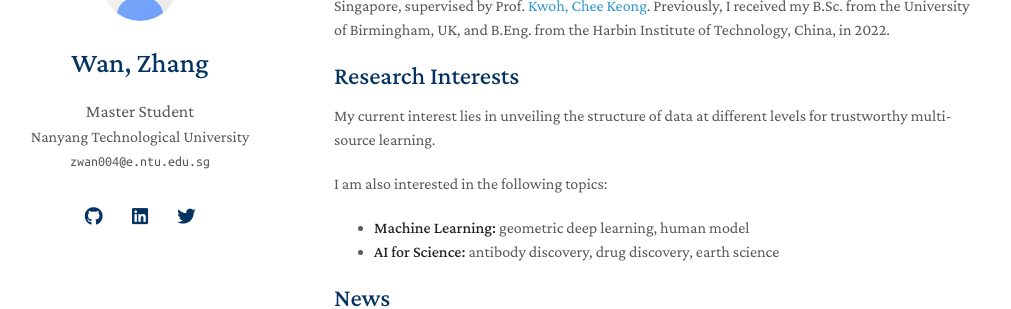
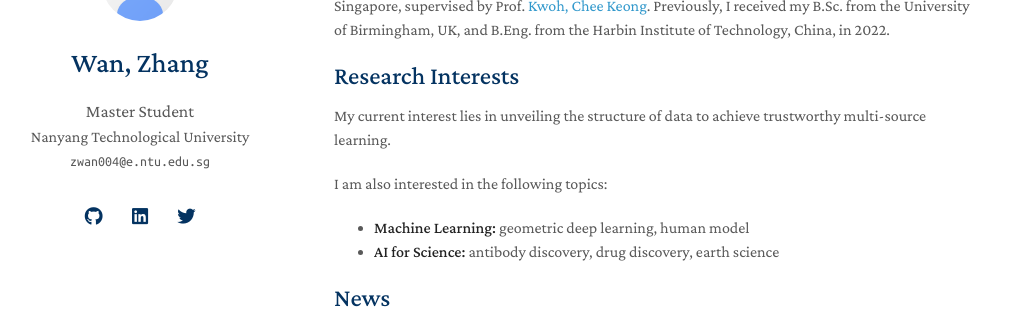
Before and after one commit to ZhangWan-byte/ZhangWan-byte.github.io, a Jekyll site: the page built from index.md, in a window 1280 px wide. Shown: the part 139-448 px from the top of the page, without its empty margins (136-1147 px from the left). Built offline with Jekyll 4.4.1, drawn with Linux system fonts in a browser that asks for light colours; nearby versions of some CDN libraries; a style sheet for code colours, icons or effects is not loaded; our own code applies the rules of GitHub Pages for plain Markdown files.

Commit message:
Update index.md

```diff
--- a/index.md
+++ b/index.md
@@ -8,7 +8,7 @@ I am currently a master's student studying Artificial Intelligence at [Nanyang T
 
 ## Research Interests
 
-My current interest lies in unveiling the structure of data at different levels for trustworthy multi-source learning.
+My current interest lies in unveiling the structure of data to achieve trustworthy multi-source learning.
 
 I am also interested in the following topics:
 - **Machine Learning:** geometric deep learning, human model
```
